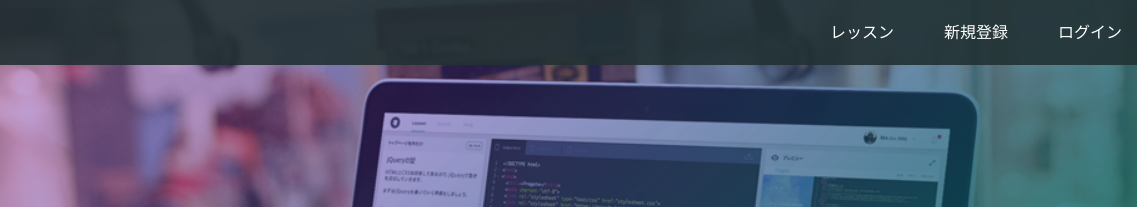
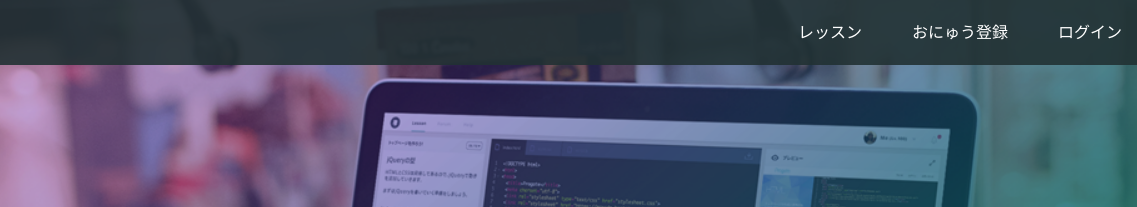
Before and after one commit to mohei3/mohei3, a plain HTML site: page index.html in a window 1280 px wide. Shown: the top 207 px of the page, 143-1280 px from the left. Drawn offline with Linux system fonts and the light colour scheme.

Commit message:
Update index.html

```diff
--- a/index.html
+++ b/index.html
@@ -16,7 +16,7 @@
       <span class="fa fa-bars menu-icon"></span>
       <div class="header-right">
         <a href="#">レッスン</a>
-        <a href="#">新規登録</a>
+        <a href="#">おにゅう登録</a>
         <a href="#" class="login">ログイン</a>
       </div>
     </div>
```
